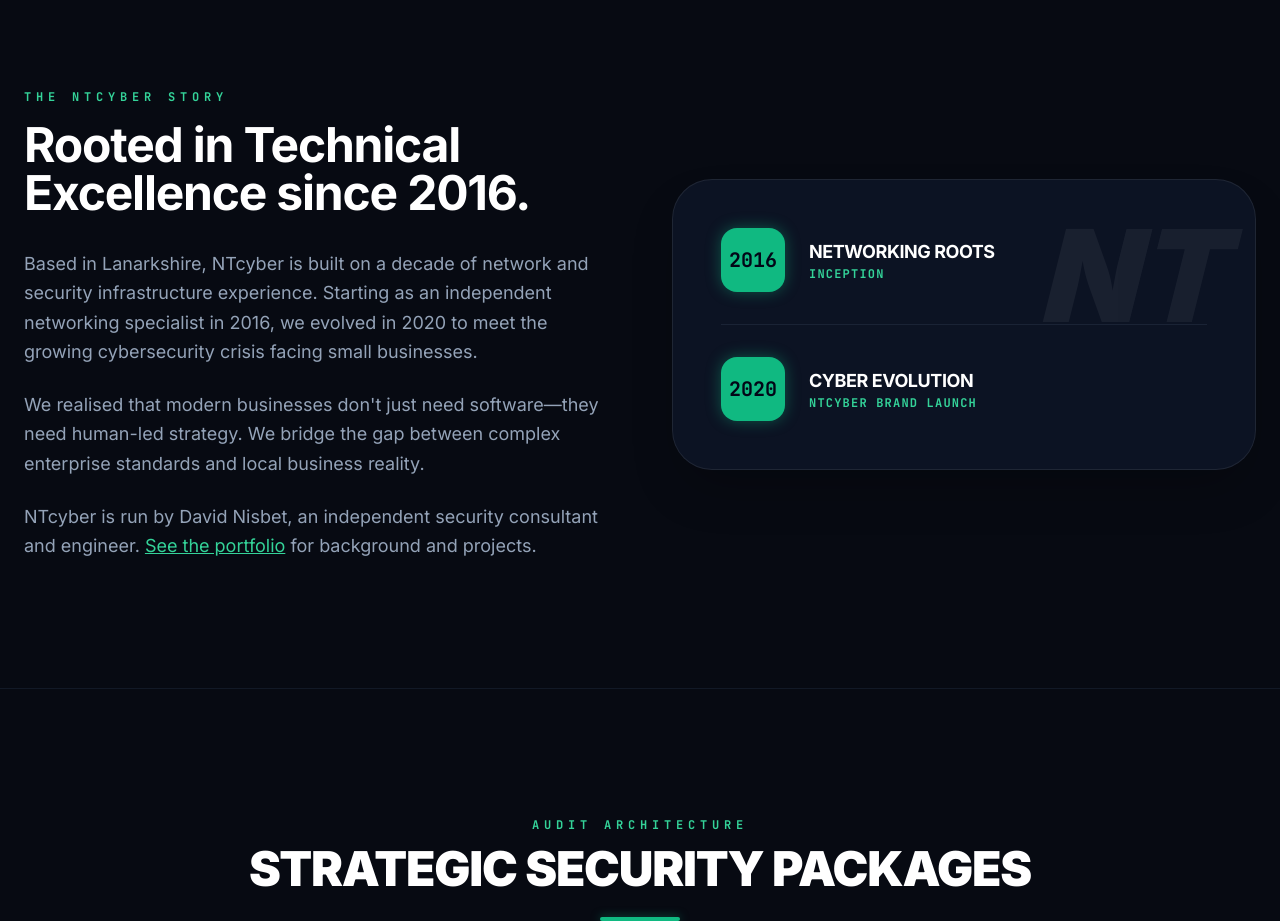
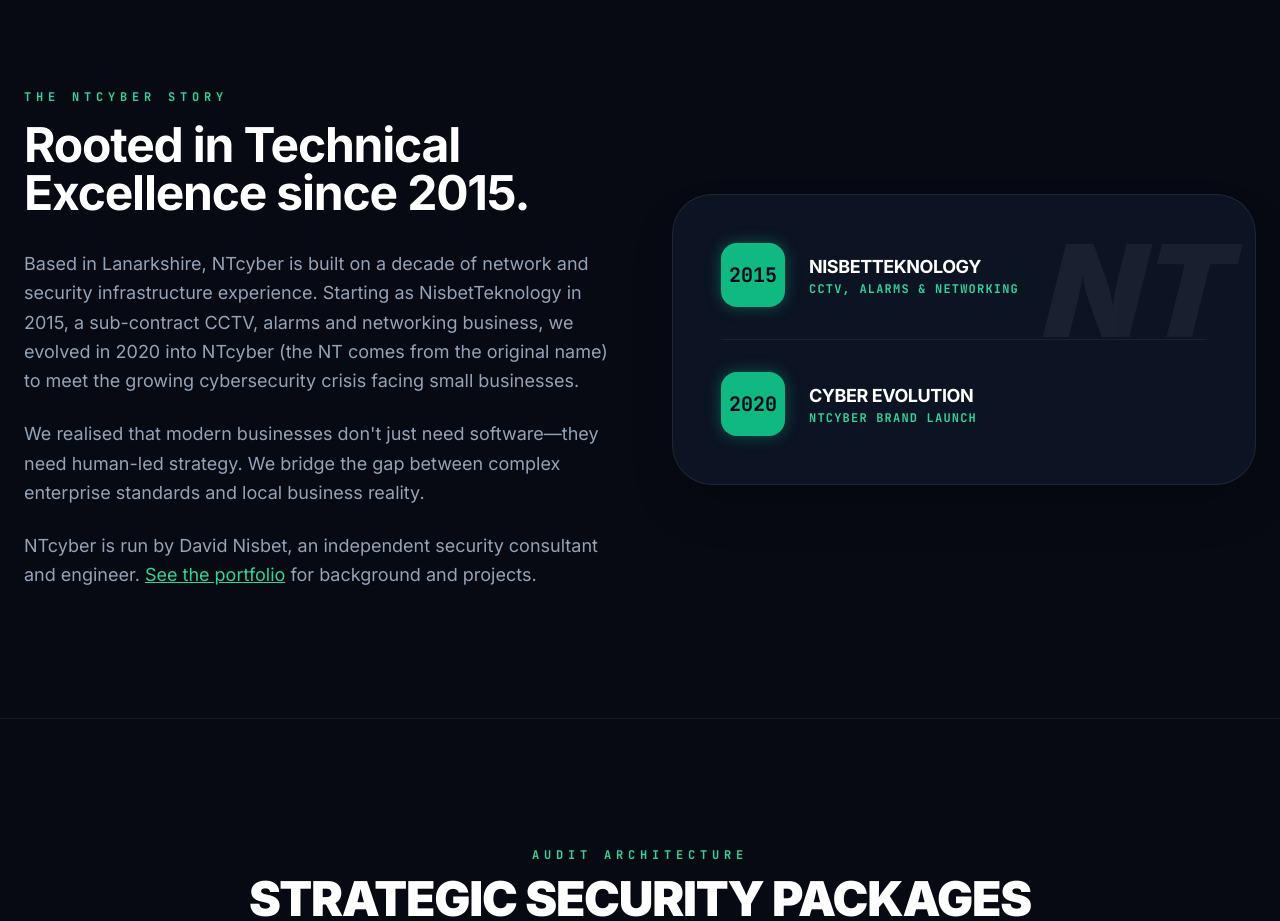
Before and after one commit to nisbet6098/ntcyber-site, a website: page public/index.html in a window 1280 px wide. Shown: the part 840-1761 px from the top of the page. Drawn offline with Linux system fonts and the light colour scheme.

Commit message:
Accurate NisbetTeknology timeline

```diff
--- a/public/index.html
+++ b/public/index.html
@@ -148,9 +148,9 @@
             <div class="max-w-7xl mx-auto grid md:grid-cols-2 gap-16 items-center">
                 <div>
                     <p class="text-xs font-black text-emerald-400 uppercase tracking-[0.4em] mb-4 mono">The NTcyber Story</p>
-                    <h2 class="text-4xl md:text-5xl font-bold text-white mb-8 leading-tight tracking-tight">Rooted in Technical Excellence since 2016.</h2>
+                    <h2 class="text-4xl md:text-5xl font-bold text-white mb-8 leading-tight tracking-tight">Rooted in Technical Excellence since 2015.</h2>
                     <div class="space-y-6 text-slate-400 text-lg leading-relaxed font-normal">
-                        <p>Based in Lanarkshire, NTcyber is built on a decade of network and security infrastructure experience. Starting as an independent networking specialist in 2016, we evolved in 2020 to meet the growing cybersecurity crisis facing small businesses.</p>
+                        <p>Based in Lanarkshire, NTcyber is built on a decade of network and security infrastructure experience. Starting as NisbetTeknology in 2015, a sub-contract CCTV, alarms and networking business, we evolved in 2020 into NTcyber (the NT comes from the original name) to meet the growing cybersecurity crisis facing small businesses.</p>
                         <p>We realised that modern businesses don't just need software—they need human-led strategy. We bridge the gap between complex enterprise standards and local business reality.</p>
                         <p>NTcyber is run by David Nisbet, an independent security consultant and engineer. <a href="https://portfolio.ntcyber.com" class="text-emerald-400 underline hover:text-emerald-300">See the portfolio</a> for background and projects.</p>
                         <!-- Add accreditation badges here once verified (state exactly what you hold). -->
@@ -161,10 +161,10 @@
                     <div class="absolute top-0 right-0 p-8 opacity-5 text-9xl font-black italic pointer-events-none select-none">NT</div>
                     <div class="space-y-8 relative z-10">
                         <div class="flex items-center space-x-6">
-                            <div class="w-16 h-16 bg-emerald-500 text-slate-950 rounded-2xl flex items-center justify-center text-xl font-black mono shadow-[0_0_15px_rgba(16,185,129,0.4)]">2016</div>
+                            <div class="w-16 h-16 bg-emerald-500 text-slate-950 rounded-2xl flex items-center justify-center text-xl font-black mono shadow-[0_0_15px_rgba(16,185,129,0.4)]">2015</div>
                             <div>
-                                <p class="font-bold text-lg uppercase tracking-tight text-white">Networking Roots</p>
-                                <p class="text-xs text-emerald-400 font-bold uppercase tracking-widest mono">Inception</p>
+                                <p class="font-bold text-lg uppercase tracking-tight text-white">NisbetTeknology</p>
+                                <p class="text-xs text-emerald-400 font-bold uppercase tracking-widest mono">CCTV, Alarms &amp; Networking</p>
                             </div>
                         </div>
                         <div class="flex items-center space-x-6 border-t border-slate-800/80 pt-8">
```
